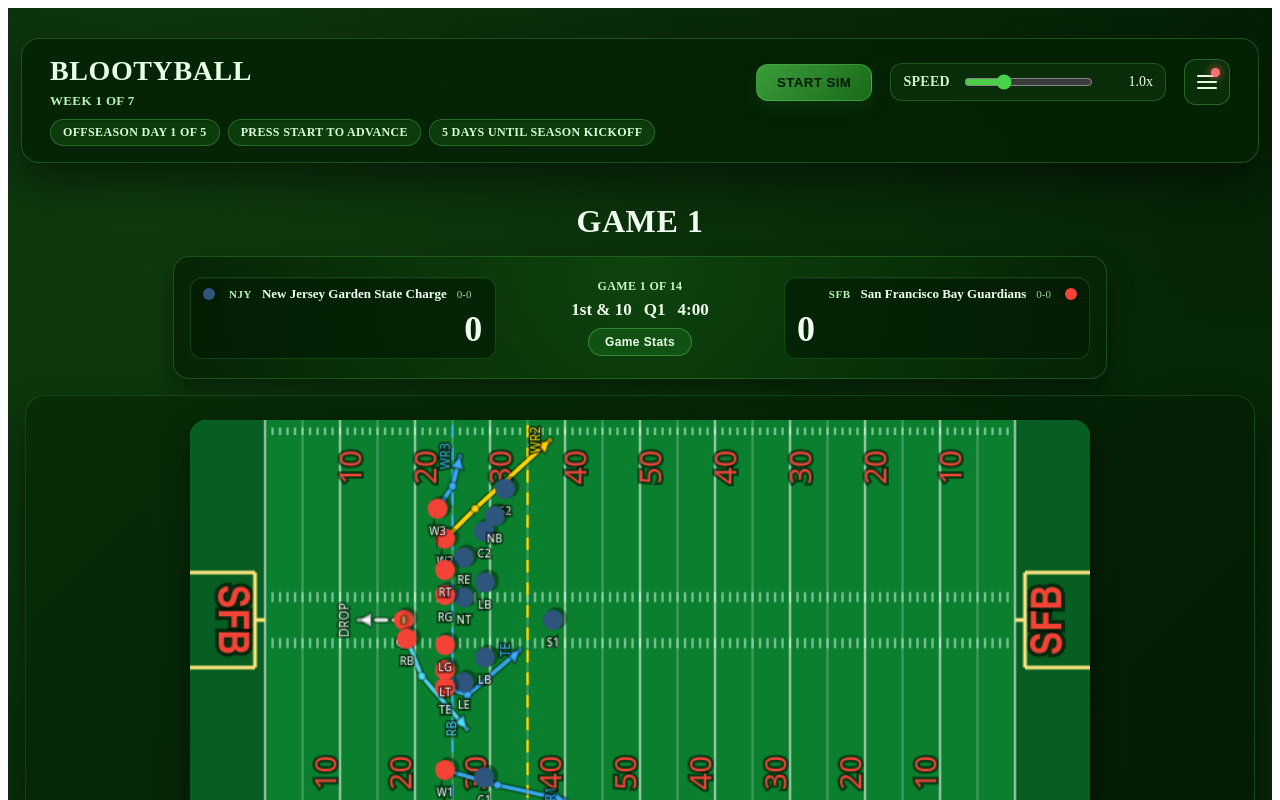
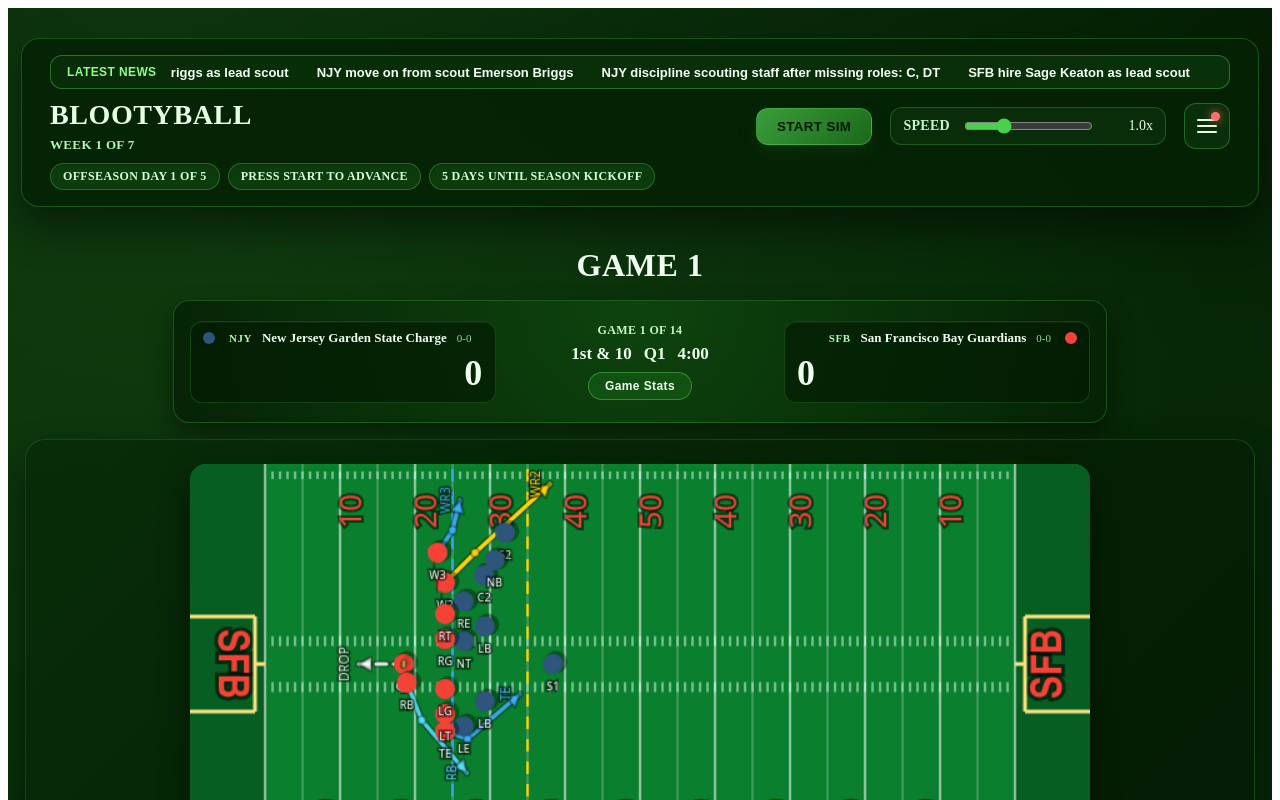
Before and after one commit to toofpaste/blootyball, a React (Create React App) app: page / in a window 1280 px wide. Shown: the top 800 px of the page. Built offline with nearby package versions, Linux system fonts and the light colour scheme; no server answers.

Commit message:
Add scrolling news ticker to global header

```diff
--- a/src/App.jsx
+++ b/src/App.jsx
@@ -1457,8 +1457,10 @@ export default function App() {
     pressCoverageWeek,
   ]);
 
+  const leagueNewsFeed = aggregatedSeasonStats?.league?.newsFeed;
+
   const leagueNewsMeta = useMemo(() => {
-    const feed = aggregatedSeasonStats?.league?.newsFeed;
+    const feed = leagueNewsFeed;
     if (!Array.isArray(feed) || feed.length === 0) return { latest: 0, count: 0 };
     let latest = 0;
     feed.forEach((entry) => {
@@ -1468,7 +1470,18 @@ export default function App() {
       }
     });
     return { latest, count: feed.length };
-  }, [aggregatedSeasonStats?.league?.newsFeed]);
+  }, [leagueNewsFeed]);
+
+  const newsTickerItems = useMemo(() => {
+    if (!Array.isArray(leagueNewsFeed) || leagueNewsFeed.length === 0) return [];
+    return leagueNewsFeed
+      .filter((entry) => entry && entry.text && entry.type !== 'press')
+      .slice(0, 5)
+      .map((entry, index) => ({
+        id: entry.id || `ticker-${index}`,
+        text: entry.text,
+      }));
+  }, [leagueNewsFeed]);
 
   useEffect(() => {
     if (!leagueNewsMeta.count) {
@@ -1530,6 +1543,7 @@ export default function App() {
           onShowSchedule={handleOpenSchedule}
           onShowLeaderboards={handleOpenLeaderboards}
           onShowNews={handleOpenNews}
+          newsTickerItems={newsTickerItems}
           onShowPressArticles={handleOpenPress}
           onShowFreeAgents={handleOpenFreeAgents}
           onShowRecordBook={handleOpenRecordBook}
--- a/src/AppLayout.css
+++ b/src/AppLayout.css
@@ -25,6 +25,83 @@
   margin-top: 12px;
   box-shadow: 0 20px 40px rgba(0, 0, 0, 0.45);
   backdrop-filter: blur(8px);
+}
+
+.global-header__ticker {
+  position: relative;
+  width: 100%;
+  display: flex;
+  align-items: center;
+  gap: 14px;
+  padding: 6px 16px;
+  border-radius: 12px;
+  border: 1px solid rgba(68, 168, 68, 0.55);
+  background: linear-gradient(120deg, rgba(8, 46, 8, 0.95), rgba(10, 52, 10, 0.85));
+  color: #dcffdc;
+  cursor: pointer;
+  overflow: hidden;
+  min-height: 34px;
+  text-align: left;
+}
+
+.global-header__ticker:hover,
+.global-header__ticker:focus-visible {
+  border-color: rgba(104, 214, 104, 0.7);
+  box-shadow: 0 0 12px rgba(32, 128, 32, 0.35);
+}
+
+.global-header__ticker:focus-visible {
+  outline: 2px solid rgba(204, 255, 204, 0.6);
+  outline-offset: 3px;
+}
+
+.global-header__ticker-label {
+  flex: 0 0 auto;
+  font-size: 12px;
+  font-weight: 700;
+  letter-spacing: 0.4px;
+  text-transform: uppercase;
+  color: #8ffb8f;
+}
+
+.global-header__ticker-marquee {
+  position: relative;
+  flex: 1 1 auto;
+  overflow: hidden;
+  height: 100%;
+}
+
+.global-header__ticker-track {
+  display: flex;
+  align-items: center;
+  gap: 28px;
+  animation: global-header-ticker-scroll 22s linear infinite;
+}
+
+.global-header__ticker-segment {
+  display: flex;
+  align-items: center;
+  gap: 28px;
+  list-style: none;
+  padding: 0;
+  margin: 0;
+  flex: 0 0 auto;
+}
+
+.global-header__ticker-item {
+  font-size: 13px;
+  font-weight: 600;
+  white-space: nowrap;
+  color: #f6fff6;
+}
+
+@keyframes global-header-ticker-scroll {
+  from {
+    transform: translateX(0%);
+  }
+  to {
+    transform: translateX(-50%);
+  }
 }
 
 .global-header__inner {
--- a/src/ui/GlobalControls.jsx
+++ b/src/ui/GlobalControls.jsx
@@ -1,4 +1,4 @@
-import React, { useEffect, useRef, useState } from 'react';
+import React, { useEffect, useMemo, useRef, useState } from 'react';
 
 export default function GlobalControls({
   running,
@@ -12,6 +12,7 @@ export default function GlobalControls({
   onShowSchedule,
   onShowLeaderboards,
   onShowNews,
+  newsTickerItems,
   onShowPressArticles,
   onShowFreeAgents,
   onShowRecordBook,
@@ -79,6 +80,16 @@ export default function GlobalControls({
   }, [menuOpen]);
 
   useEffect(() => () => clearCloseTimeout(), []);
+
+  const tickerItems = useMemo(() => {
+    if (!Array.isArray(newsTickerItems)) return [];
+    return newsTickerItems.filter((item) => item && item.text);
+  }, [newsTickerItems]);
+
+  const tickerKey = useMemo(() => {
+    if (!tickerItems.length) return 'empty';
+    return tickerItems.map((item) => item.id || item.text).join('|');
+  }, [tickerItems]);
 
   const handleSpeedChange = (event) => {
     const value = parseFloat(event.target.value);
@@ -187,6 +198,33 @@ export default function GlobalControls({
 
   return (
     <header className="global-header">
+      {tickerItems.length ? (
+        <button
+          type="button"
+          className="global-header__ticker"
+          onClick={onShowNews}
+          aria-label="Show latest league news"
+        >
+          <span className="global-header__ticker-label" aria-hidden="true">Latest News</span>
+          <div className="global-header__ticker-marquee" key={tickerKey}>
+            <div className="global-header__ticker-track">
+              {[0, 1].map((loopIndex) => (
+                <ul
+                  key={`ticker-loop-${loopIndex}`}
+                  className="global-header__ticker-segment"
+                  aria-hidden={loopIndex > 0}
+                >
+                  {tickerItems.map((item) => (
+                    <li key={`${loopIndex}-${item.id}`} className="global-header__ticker-item">
+                      {item.text}
+                    </li>
+                  ))}
+                </ul>
+              ))}
+            </div>
+          </div>
+        </button>
+      ) : null}
       <div className="global-header__inner">
         <div className="global-header__brand">
           <span className="global-header__title">Blootyball</span>
```
Also changed, not shown: 1 other file (tests, documents, lock files or other folders).
